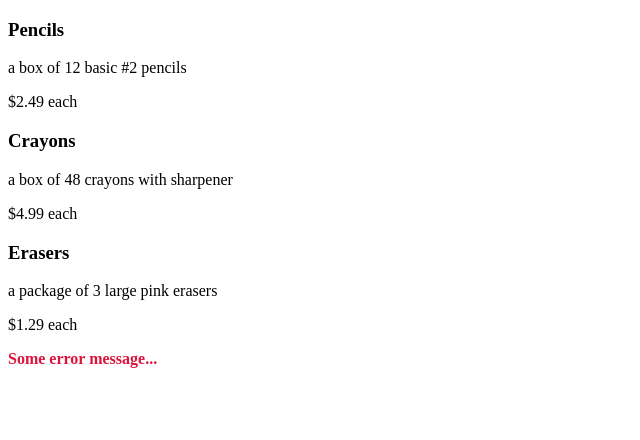
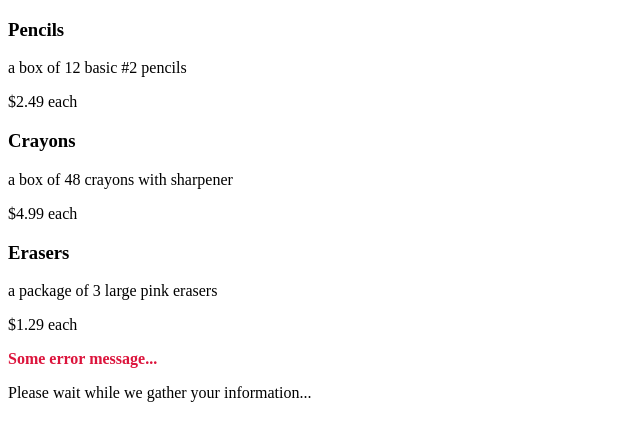
Before and after one commit to Carolista/class19-angular-examples, an Angular app: page / in a window 1280 px wide. Shown: the top 440 px of the page, without its empty margins (0-640 px from the left). Built offline with nearby package versions, Linux system fonts and the light colour scheme.

Commit message:
added ngIf/else example

```diff
--- a/src/app/app.component.html
+++ b/src/app/app.component.html
@@ -9,3 +9,12 @@
 <div *ngIf="invalidData">
   <p class="error">Some error message...</p>
 </div>
+
+<!-- Alternate content with else and ng-template -->
+<p *ngIf="loaded; else loading">
+  <!-- Page content -->
+</p>
+
+<ng-template #loading>
+  <p>{{ loadingMessage }}</p>
+</ng-template>
--- a/src/app/app.component.ts
+++ b/src/app/app.component.ts
@@ -21,4 +21,8 @@ export class AppComponent {
 
   invalidData: boolean = true;
 
+  loaded: boolean = false;
+
+  loadingMessage: string = 'Please wait while we gather your information...';
+
 }
```
